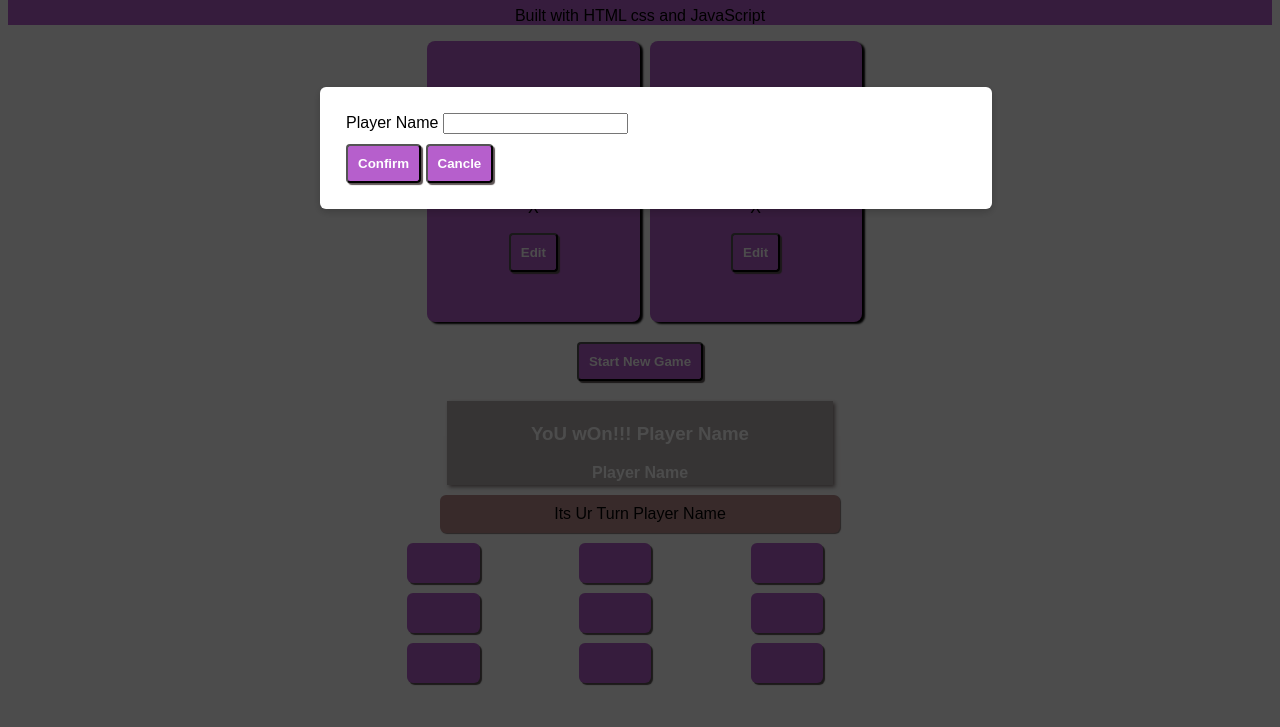
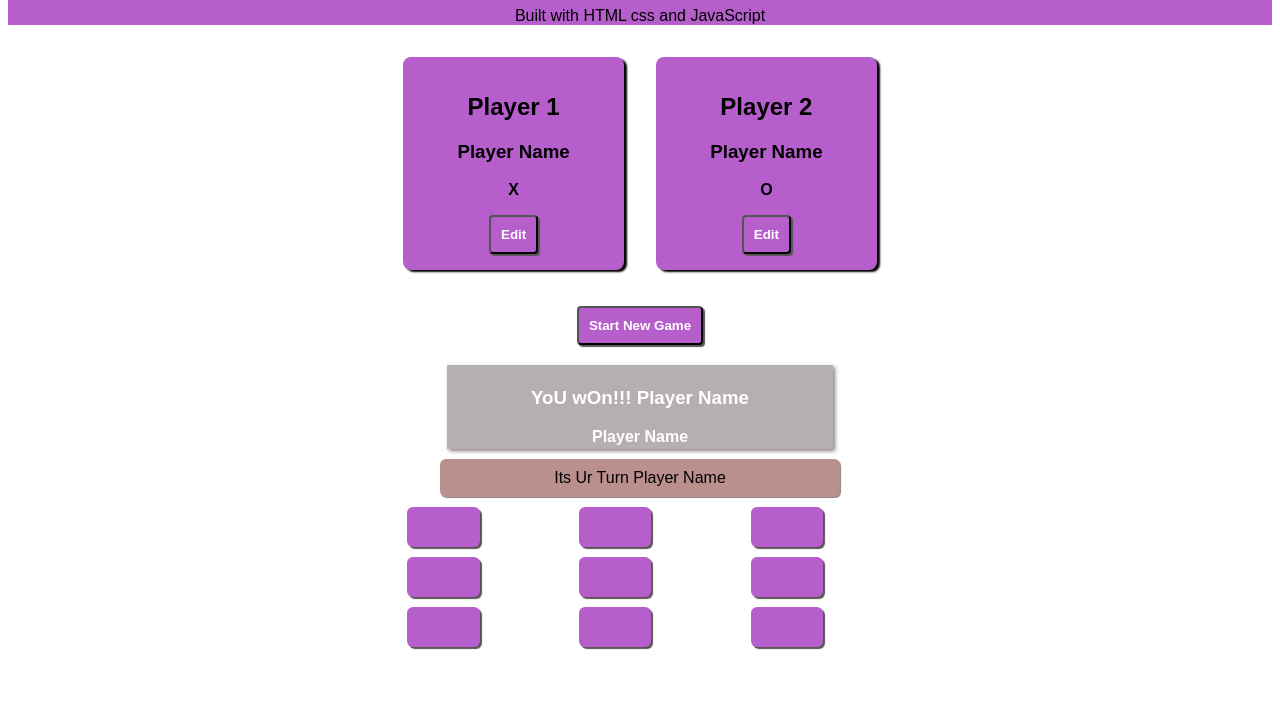
Before and after one commit to KIRA-14/tikTakToe, a plain HTML site: page index.html in a window 1280 px wide. Shown: the part 73-800 px from the top of the page. Drawn offline with Linux system fonts and the light colour scheme.

Commit message:
new changes

```diff
--- a/index.html
+++ b/index.html
@@ -29,13 +29,13 @@
             <li>
                 <h2>Player 1</h2>
                 <h3 id="player-0ne">Player Name</h3>
-                <p id="player-one-simple">X</p>
+                <p class="player-simple">X</p>
                 <button>Edit</button>
             </li>
             <li>
                 <h2>Player 2</h2>
                 <h3 id="player-0ne">Player Name</h3>
-                <p id="player-one-simple">X</p>
+                <p class="player-simple">O</p>
                 <button>Edit</button>
             </li>
         </ul>
--- a/styles/index.css
+++ b/styles/index.css
@@ -29,18 +29,24 @@ header  > h1, header > p {
 }
 .player-info>ul{
     display: flex;
-    grid-template-columns: 1fr 1fr;
-    gap: 10px;
+    margin: 0;
+    padding: 0;
 }
 .player-info > ul >li{
+    margin: 1rem;
+    padding: 1rem;
+    width: 50%;
     list-style: none;
     background-color: rgb(182, 95, 204);
     text-align: center;
-    padding: 50px;
     border-radius: 8px;
     box-shadow: 3px 2px 2px rgb(0, 0, 0);
 }
 
+.player-simple {
+    font-weight: bolder;
+
+}
 .player-info > div > a{
     display: block;
     margin: 10px 0;
@@ -94,15 +100,17 @@ header  > h1, header > p {
     margin: 10px;
 }
 #user-info-input-area {
+    width: 40%s;
     position: fixed;
     top: 20%;
     left: 15%;
-    width: 90%;
-    background-color: white;
+    background-color: pink;
     padding: 1rem;
     border-radius: 6px;
     box-shadow: 0 3px 8px rgba(0, 0, 0, 0.2);
+    display: none;
 }
+
 #backdrop {
     position: fixed;
     top: 0;
@@ -110,6 +118,7 @@ header  > h1, header > p {
     width: 100%;
     height: 100%;
     background-color: rgba(0, 0, 0, 0.7);
+    display: none;
 }
 
 @media (min-width: 48rem) {
```
